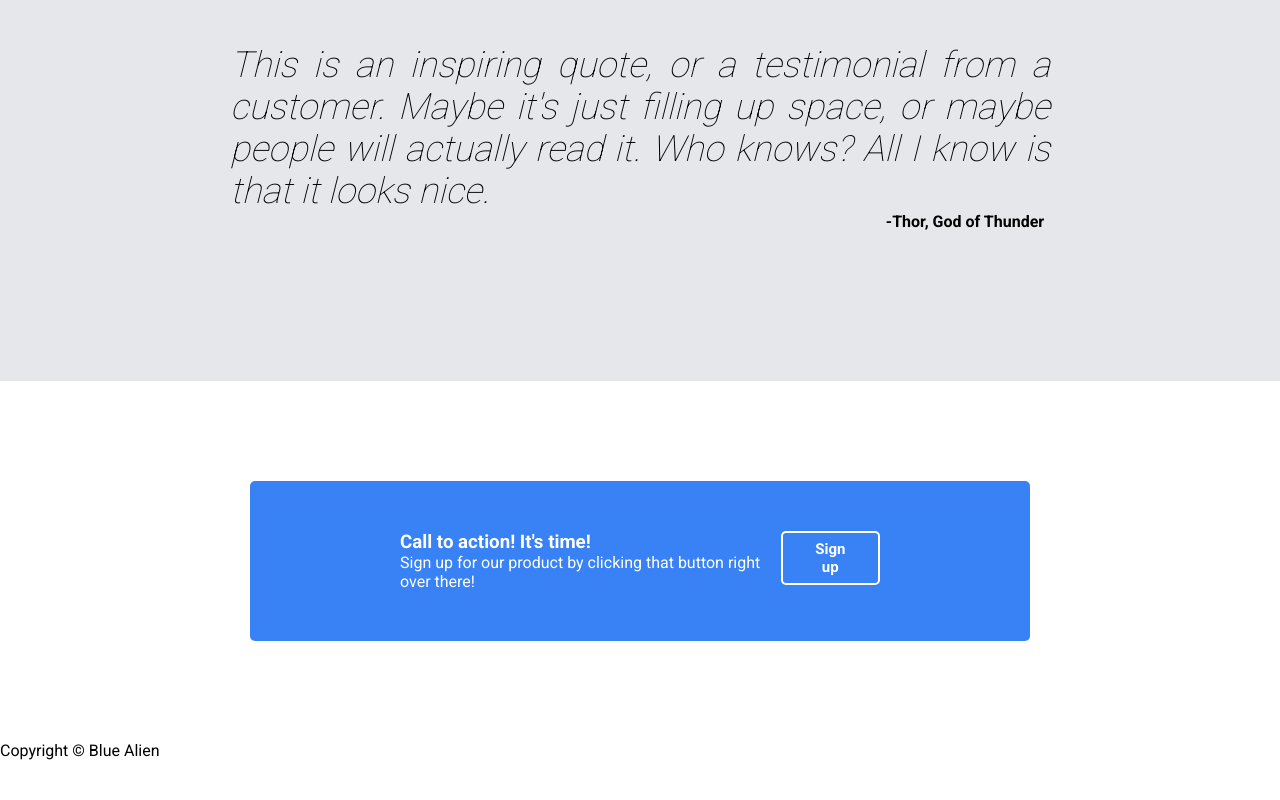
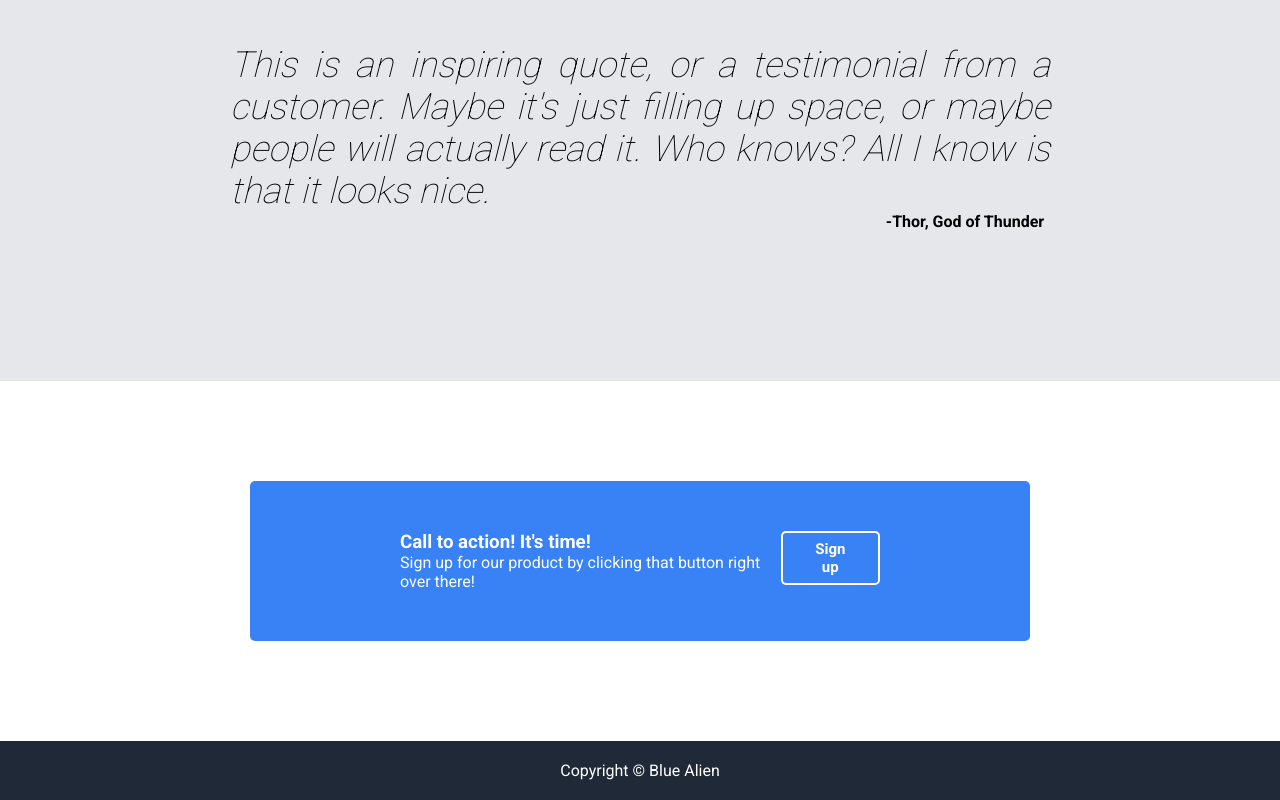
Before and after one commit to BlueAlien449/landing-page, a plain HTML site: page index.html in a window 1280 px wide. Shown: the part 1396-2196 px from the top of the page. Before the commit the page ends 2156 px from the top, so only its background shows below. Drawn offline with Linux system fonts and the light colour scheme.

Commit message:
Stylize footer

```diff
--- a/css/style.css
+++ b/css/style.css
@@ -152,3 +152,10 @@ a{
     font-weight: 700;
     padding: 7px 30px;
 }
+
+.footer{
+    background-color: #1F2937;
+    color: #fff;
+    text-align: center;
+    padding: 20px;
+}
```
